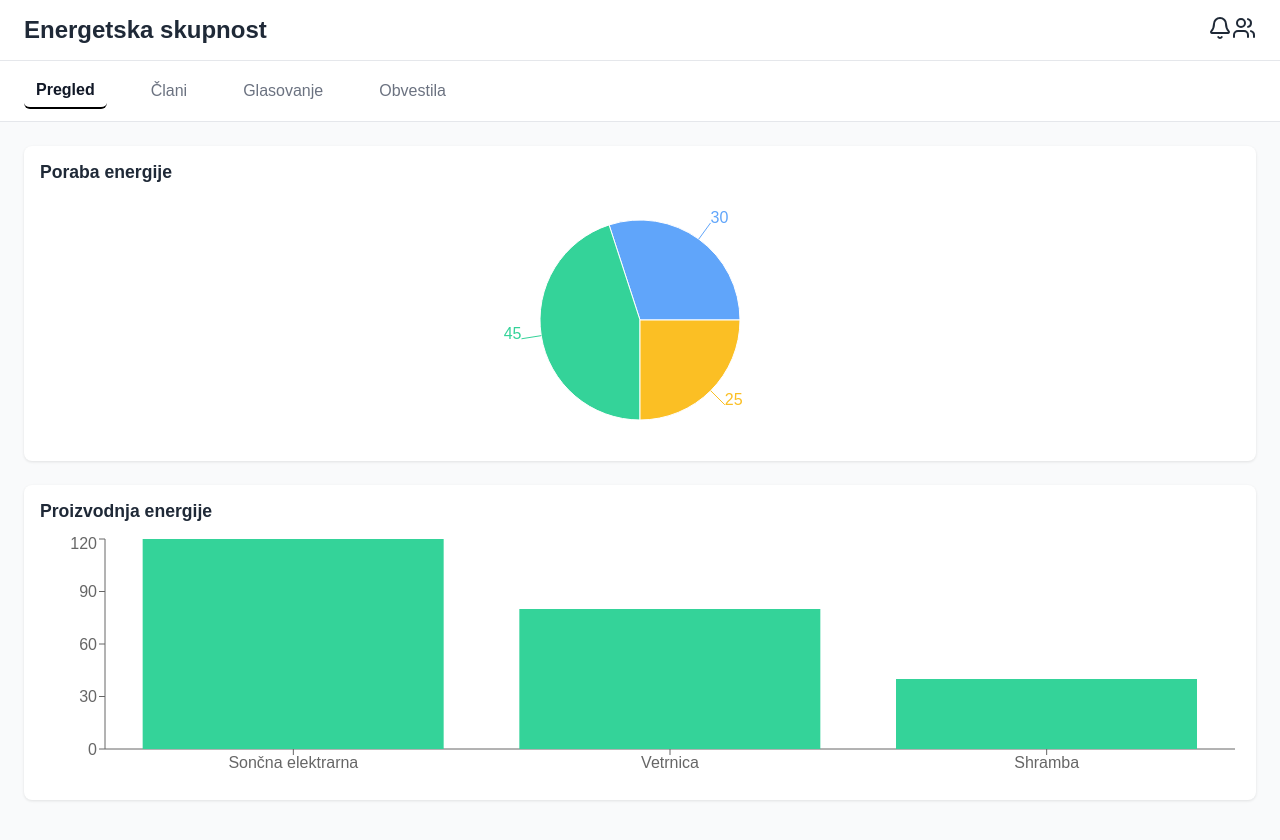
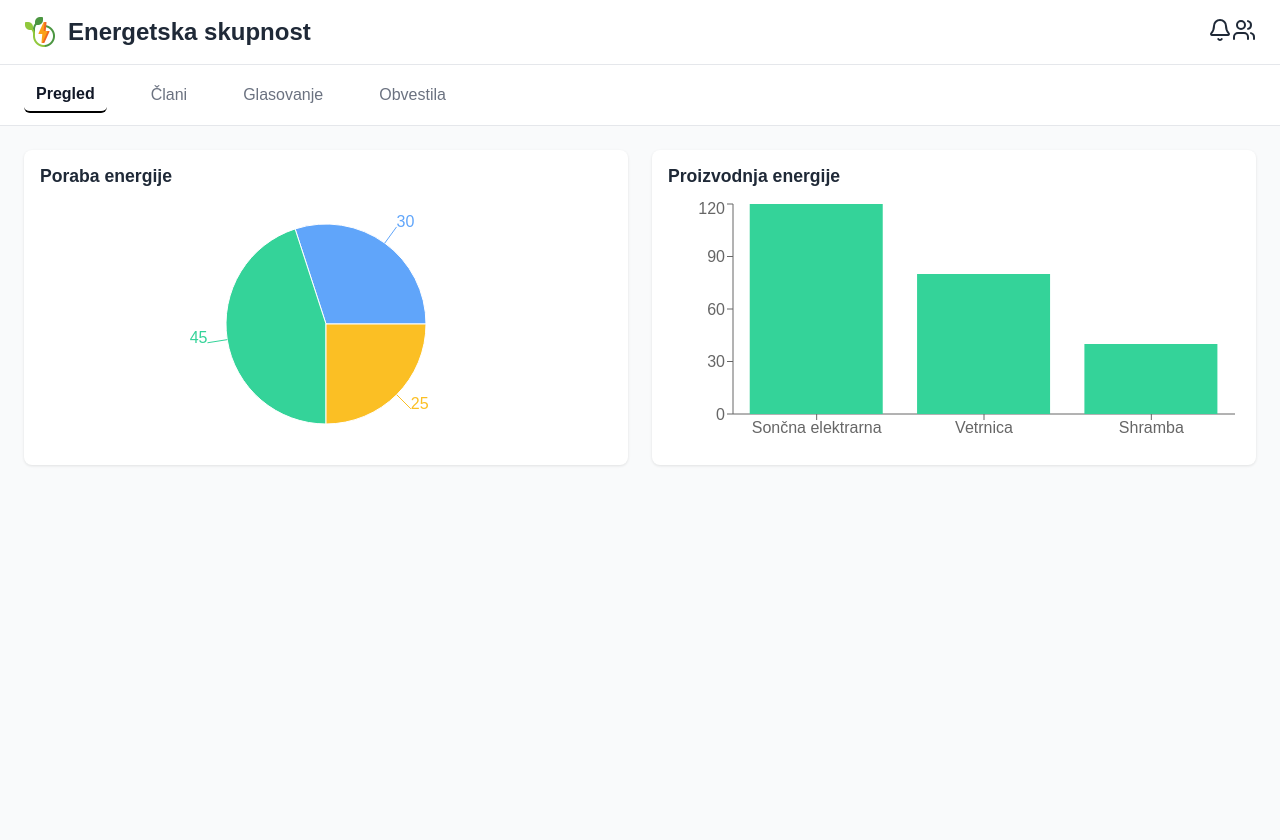
Before and after one commit to MBevc/eneskupnost, a React (Create React App) app: page / in a window 1280 px wide. Shown: the top 840 px of the page. After the commit the page ends 800 px from the top, so only its background shows below. Built offline with nearby package versions, Linux system fonts and the light colour scheme.

Commit message:
reactive index

```diff
--- a/src/App.css
+++ b/src/App.css
@@ -107,3 +107,27 @@ button.danger {
 button + button {
   margin-left: 8px;
 }
+
+/* Header z logotipom */
+header img.logo {
+  height: 32px;
+  margin-right: 12px;
+  vertical-align: middle;
+}
+
+/* Layout za pregled */
+.grid {
+  display: flex;
+  flex-direction: column;
+  gap: 24px;
+}
+
+/* Na večjih zaslonih: vodoravno */
+@media (min-width: 768px) {
+  .grid {
+    flex-direction: row;
+  }
+  .grid .card {
+    flex: 1;
+  }
+}
--- a/src/energetska_skupnost_ui.jsx
+++ b/src/energetska_skupnost_ui.jsx
@@ -19,10 +19,13 @@ export default function EnergetskaSkupnostApp() {
   const COLORS = ["#60a5fa", "#34d399", "#fbbf24"];
 
   return (
-    <div>
-      {/* Header */}
+     <div>
+      {/* Header z logotipom */}
       <header>
-        <h1>Energetska skupnost</h1>
+        <div style={{ display: "flex", alignItems: "center" }}>
+          <img src="/favicon.png" alt="Logo" className="logo" />
+          <h1>Energetska skupnost</h1>
+        </div>
         <div>
           <Bell />
           <Users />
```
